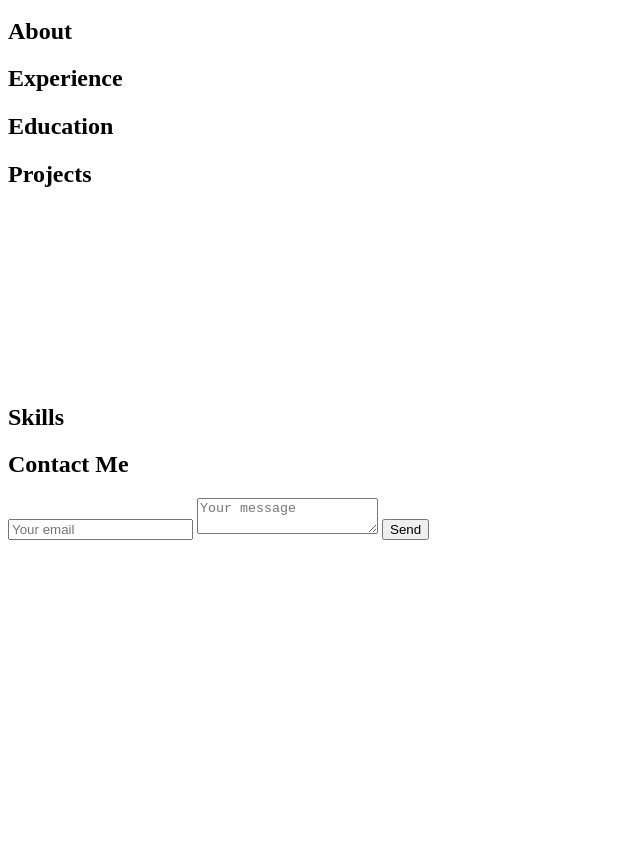
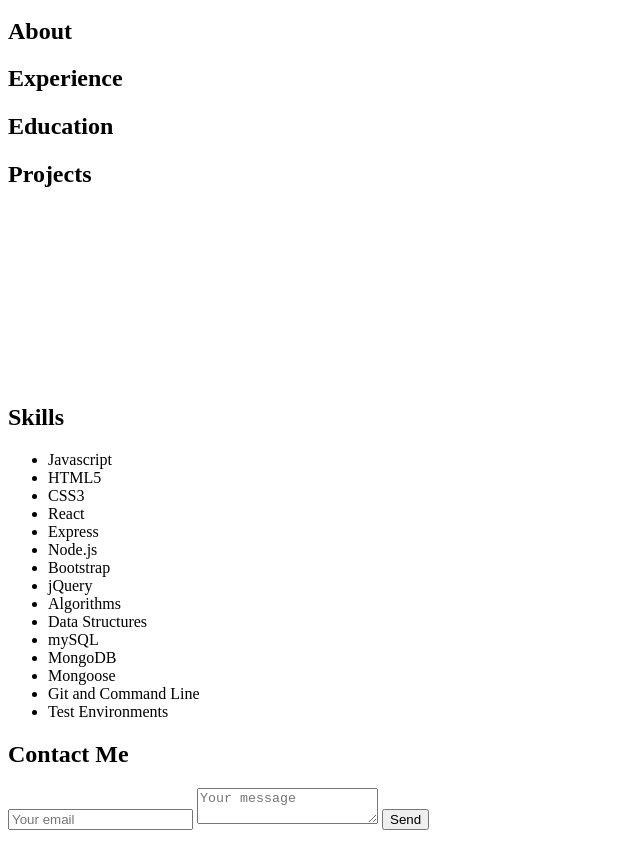
Before and after one commit to trepear/TrierPortfolio, a plain HTML site: page index.html in a window 1280 px wide. Shown: the part 212-1058 px from the top of the page, without its empty margins (0-640 px from the left). Before the commit the page ends 800 px from the top, so only its background shows below. Drawn offline with Linux system fonts and the light colour scheme.

Commit message:
added skills

```diff
--- a/index.html
+++ b/index.html
@@ -234,7 +234,23 @@
             <h2>Skills</h2>
           </div>
           <div class="content-body">
-
+            <ul class="ul-skills">
+              <li class="li-skills">Javascript</li>
+              <li class="li-skills">HTML5</li>
+              <li class="li-skills">CSS3</li>
+              <li class="li-skills">React</li>
+              <li class="li-skills">Express</li>
+              <li class="li-skills">Node.js</li>
+              <li class="li-skills">Bootstrap</li>
+              <li class="li-skills">jQuery</li>
+              <li class="li-skills">Algorithms</li>
+              <li class="li-skills">Data Structures</li>
+              <li class="li-skills">mySQL</li>
+              <li class="li-skills">MongoDB</li>
+              <li class="li-skills">Mongoose</li>
+              <li class="li-skills">Git and Command Line </li>
+              <li class="li-skills">Test Environments</li>
+            </ul>
           </div>
         </div>
         <div class="side-content"></div>
```
